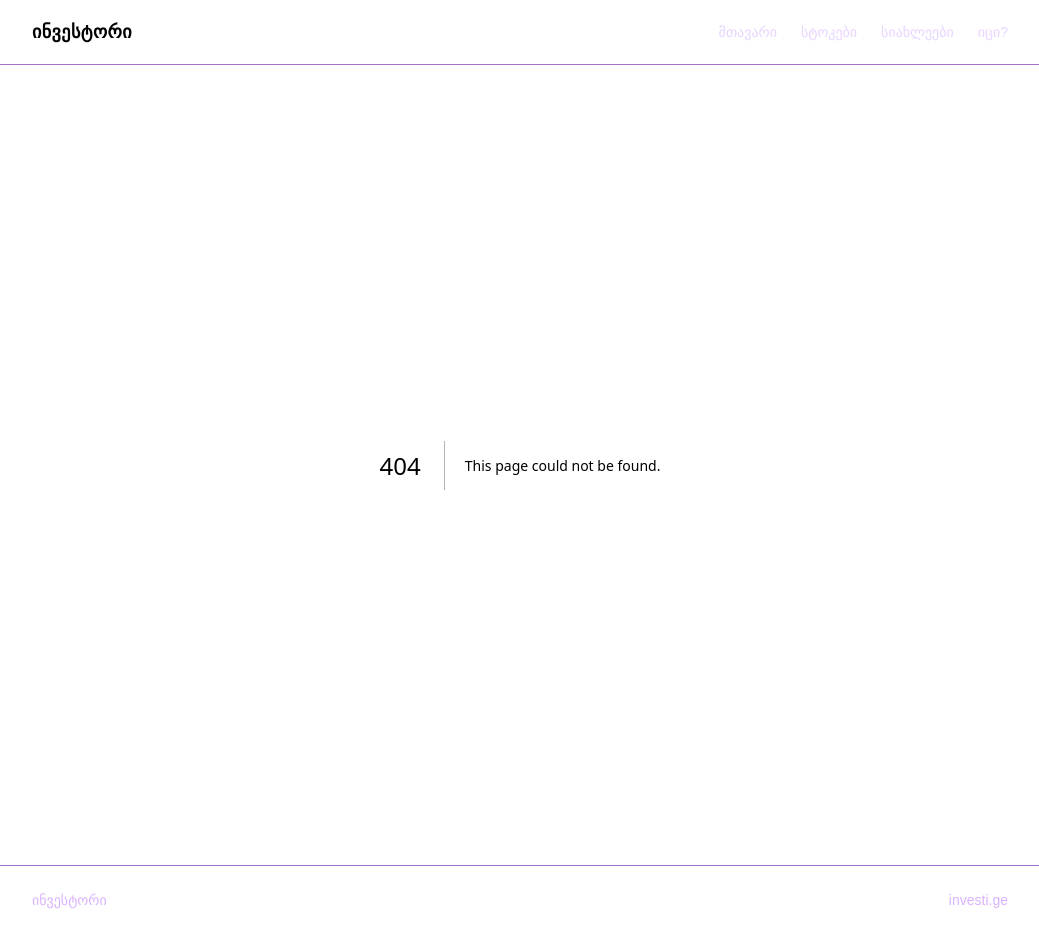
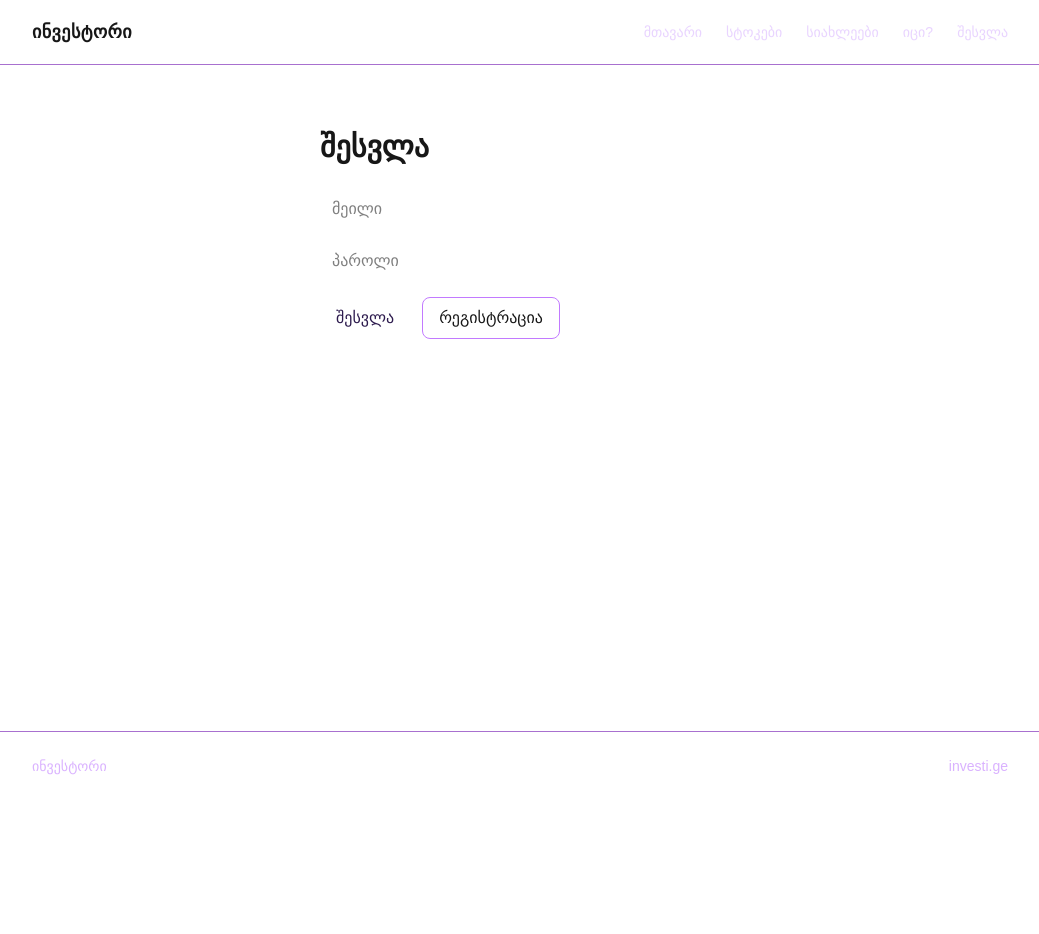
Before and after one commit to investige/investi, a Next.js app: page /login in a window 1280 px wide. Before the commit this address had no page. Shown: the whole page, without its empty margins (120-1159 px from the left). After the commit the page ends 800 px from the top, so only its background shows below. Built offline with nearby package versions, Linux system fonts and the light colour scheme; no server answers.

Commit message:
Add login

```diff
--- a/app/components/Header.tsx
+++ b/app/components/Header.tsx
@@ -5,7 +5,7 @@ export default function Header() {
         <a href="/" className="font-bold text-lg tracking-wide">
           ინვესტორი
         </a>
-        <nav className="flex gap-6 text-sm text-purple-200">
+                <nav className="flex gap-6 text-sm text-purple-200">
           <a href="/" className="hover:text-white">
             მთავარი
           </a>
@@ -18,6 +18,9 @@ export default function Header() {
                             <a href="/quiz" className="hover:text-white">
       იცი?
           </a>
+                    <a href="/login" className="hover:text-white">
+            შესვლა
+          </a>
         </nav>
       </div>
     </header>
--- /dev/null
+++ b/app/lib/supabase.ts
@@ -0,0 +1,10 @@
+"use client";
+
+import { createBrowserClient } from "@supabase/ssr";
+
+export function createClient() {
+  return createBrowserClient(
+    process.env.NEXT_PUBLIC_SUPABASE_URL!,
+    process.env.NEXT_PUBLIC_SUPABASE_ANON_KEY!
+  );
+}
--- /dev/null
+++ b/app/login/page.tsx
@@ -0,0 +1,58 @@
+"use client";
+
+import { useState } from "react";
+import { createClient } from "../lib/supabase";
+
+export default function LoginPage() {
+  const supabase = createClient();
+  const [email, setEmail] = useState("");
+  const [password, setPassword] = useState("");
+  const [message, setMessage] = useState("");
+
+  async function signUp() {
+    const { error } = await supabase.auth.signUp({ email, password });
+    setMessage(error ? error.message : "შეამოწმე მეილი დასადასტურებლად");
+  }
+
+  async function signIn() {
+    const { error } = await supabase.auth.signInWithPassword({
+      email,
+      password,
+    });
+    setMessage(error ? error.message : "შესვლა მოხერხდა");
+  }
+
+  return (
+    <main className="max-w-md mx-auto px-6 py-16">
+      <h1 className="text-3xl font-bold mb-6">შესვლა</h1>
+      <input
+        className="w-full mb-3 rounded-lg px-3 py-2 bg-white text-black"
+        placeholder="მეილი"
+        value={email}
+        onChange={(e) => setEmail(e.target.value)}
+      />
+      <input
+        className="w-full mb-4 rounded-lg px-3 py-2 bg-white text-black"
+        placeholder="პაროლი"
+        type="password"
+        value={password}
+        onChange={(e) => setPassword(e.target.value)}
+      />
+      <div className="flex gap-3">
+        <button
+          onClick={signIn}
+          className="rounded-lg bg-white text-[#2d1b4e] px-4 py-2"
+        >
+          შესვლა
+        </button>
+        <button
+          onClick={signUp}
+          className="rounded-lg border border-purple-400 px-4 py-2"
+        >
+          რეგისტრაცია
+        </button>
+      </div>
+      {message && <p className="mt-4 text-purple-200">{message}</p>}
+    </main>
+  );
+}
--- a/package.json
+++ b/package.json
@@ -9,6 +9,8 @@
     "lint": "eslint"
   },
   "dependencies": {
+    "@supabase/ssr": "^0.12.7",
+    "@supabase/supabase-js": "^2.116.0",
     "next": "16.3.5",
     "react": "19.2.8",
     "react-dom": "19.2.8"
```
Also changed, not shown: 1 other file (tests, documents, lock files or other folders).
